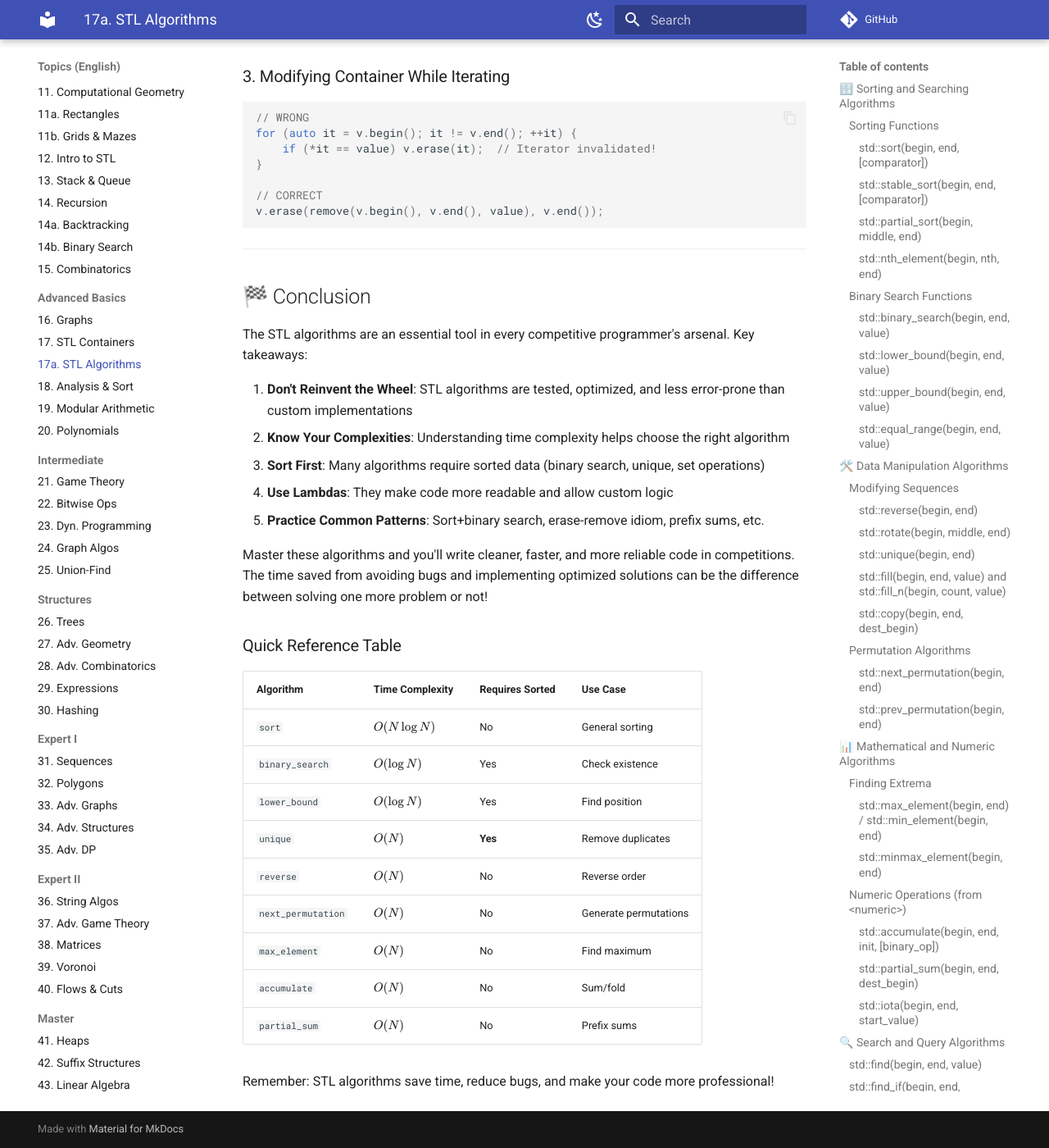
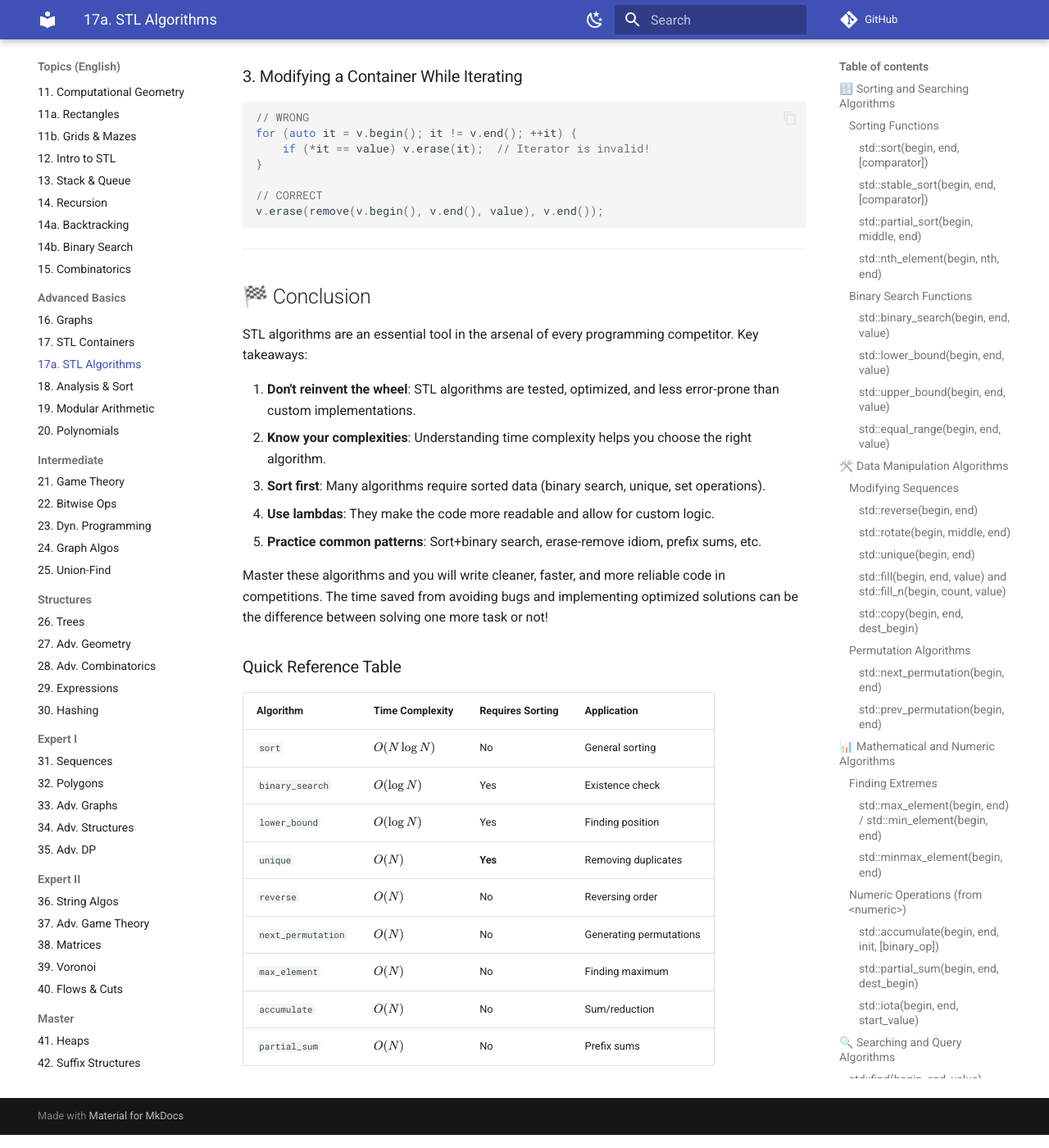
Before and after one commit to KadirYazadzhi/Informatics-Olympiad-Topics, an MkDocs documentation site: the page built from docs/EN/17a_STL_Algorithms.md, in a window 1280 px wide and 1400 px high, scrolled down 13947 px. Shown: the whole window at 82% size. Built offline with MkDocs 1.6.1 and Material for MkDocs 9.7.7, drawn with Linux system fonts in a browser that asks for light colours; comment, search, counter and statistics services are not loaded; some of the changed text lies outside the part shown.

Commit message:
docs: literal translation of Topic 17a from BG to EN

````diff
--- a/docs/EN/17a_STL_Algorithms.md
+++ b/docs/EN/17a_STL_Algorithms.md
@@ -1,19 +1,19 @@
 # ⚙️ Algorithms in STL
 
-The Standard Template Library (STL) is one of the most powerful features of C++, providing a comprehensive collection of algorithms that every competitive programmer should master. The `<algorithm>` header contains over 100 well-tested, highly optimized functions for working with containers, making your code cleaner, faster, and less error-prone.
+The Standard Template Library (STL) is one of the most powerful functionalities of C++, providing an extensive collection of algorithms that every programming competitor must master. The `<algorithm>` header contains over 100 well-tested, highly optimized functions for working with containers, making your code cleaner, faster, and less error-prone.
 
 Understanding and effectively using STL algorithms is crucial for competitive programming because:
-- **Performance**: STL algorithms are optimized by experts and often outperform hand-written code
-- **Reliability**: They are thoroughly tested and less prone to bugs
-- **Readability**: Code using STL algorithms is more expressive and easier to understand
-- **Time-saving**: Writing less code means more time for problem-solving
+- **Performance**: STL algorithms are optimized by experts and often outperform hand-written code.
+- **Reliability**: They are thoroughly tested and less susceptible to errors.
+- **Readability**: Code using STL algorithms is more expressive and easier to understand.
+- **Time Saving**: Writing less code means more time for solving problems.
 
 ## 🔢 Sorting and Searching Algorithms
 
 ### Sorting Functions
 
 #### `std::sort(begin, end, [comparator])`
-The workhorse sorting algorithm with **$O(N \log N)$ time complexity** and typically uses an optimized implementation of quicksort, heapsort, or introsort.
+The basic sorting algorithm with **complexity $O(N \log N)$**, usually using an optimized implementation of quicksort, heapsort, or introsort.
 
 ```cpp
 #include <algorithm>
@@ -23,15 +23,15 @@ using namespace std;
 int main() {
     vector<int> v = {5, 2, 8, 1, 9};
 
-    // Sort in ascending order
+    // Sorting in ascending order
     sort(v.begin(), v.end());
     // Result: {1, 2, 5, 8, 9}
 
-    // Sort in descending order using greater comparator
+    // Sorting in descending order with the greater comparator
     sort(v.begin(), v.end(), greater<int>());
     // Result: {9, 8, 5, 2, 1}
 
-    // Custom comparator for pairs - sort by second element
+    // Custom comparator for pairs - sorting by the second element
     vector<pair<int, int>> pairs = {{1, 5}, {2, 3}, {3, 7}};
     sort(pairs.begin(), pairs.end(),
          [](const pair<int,int>& a, const pair<int,int>& b) {
@@ -44,12 +44,12 @@ int main() {
 ```
 
 **Important considerations:**
-- Not stable (relative order of equal elements is not guaranteed)
-- Works with any random-access container (vector, array, deque)
-- Requires elements to be comparable with `<` operator or custom comparator
+- It is not stable (the relative order of equal elements is not guaranteed).
+- Works with any random-access container (vector, array, deque).
+- Requires elements to be comparable using the `<` operator or a custom comparator.
 
 #### `std::stable_sort(begin, end, [comparator])`
-Similar to `sort()` but **guarantees stability** - elements that compare equal retain their relative order.
+Similar to `sort()`, but **guarantees stability** - elements that are equal retain their relative order.
 
 ```cpp
 struct Student {
@@ -61,59 +61,59 @@ vector<Student> students = {
     {"Alice", 85}, {"Bob", 90}, {"Charlie", 85}, {"David", 90}
 };
 
-// First sort by name
+// First, sorting by name
 sort(students.begin(), students.end(),
      [](const Student& a, const Student& b) { return a.name < b.name; });
 // Alice, Bob, Charlie, David
 
-// Then stable_sort by grade - students with same grade keep name order
+// Then, stable_sort by grade - students with the same grade retain their name order
 stable_sort(students.begin(), students.end(),
             [](const Student& a, const Student& b) { return a.grade < b.grade; });
 // Result: Alice(85), Charlie(85), Bob(90), David(90)
 // Notice Alice before Charlie, Bob before David
 ```
 
-**Time Complexity:** $O(N \log N)$ but may use more memory than regular sort.
+**Time complexity:** $O(N \log N)$, but may use more memory than regular sort.
 
 #### `std::partial_sort(begin, middle, end)`
-When you only need the smallest (or largest) K elements sorted:
+When you need only the smallest (or largest) K elements sorted:
 
 ```cpp
 vector<int> v = {9, 5, 7, 1, 3, 8, 2, 6, 4};
 
 // Get the 3 smallest elements in sorted order
 partial_sort(v.begin(), v.begin() + 3, v.end());
-// First 3 elements: {1, 2, 3}, rest: unspecified order
+// The first 3 elements: {1, 2, 3}, the rest: undefined order
 
 // Time complexity: O(N log K) where K = 3
 ```
 
-**Use case:** Finding top K elements is faster than sorting everything.
+**Application:** Finding the top K elements is faster than sorting everything.
 
 #### `std::nth_element(begin, nth, end)`
-Partially sorts so that element at position `nth` is in its sorted position, all elements before it are smaller or equal, and all after are greater or equal.
+Partially sorts such that the element at the `nth` position is in its sorted position, all elements before it are smaller or equal, and all elements after it are larger or equal.
 
 ```cpp
 vector<int> v = {3, 1, 4, 1, 5, 9, 2, 6};
 
-// Find median
+// Find the median
 nth_element(v.begin(), v.begin() + v.size()/2, v.end());
 int median = v[v.size()/2];
 
-// Time complexity: O(N) on average - much faster than full sort!
+// Time complexity: O(N) on average - much faster than full sorting!
 ```
 
 **Applications:**
-- Finding median in $O(N)$
-- Finding k-th smallest element
-- Partitioning data around a pivot
+- Finding the median in $O(N)$.
+- Finding the k-th smallest element.
+- Partitioning data around a pivot.
 
 ### Binary Search Functions
 
 All binary search functions require the range to be **sorted** first!
 
 #### `std::binary_search(begin, end, value)`
-Returns `true` if value exists in the range, `false` otherwise.
+Returns `true` if the value exists in the range, `false` otherwise.
 
 ```cpp
 vector<int> v = {1, 2, 3, 5, 8, 13, 21};
@@ -124,34 +124,34 @@ bool missing = binary_search(v.begin(), v.end(), 7);   // false
 // Time complexity: O(log N)
 ```
 
-**Limitation:** Only tells if element exists, not its position.
+**Limitation:** It only says whether the element exists, but not its position.
 
 #### `std::lower_bound(begin, end, value)`
-Returns iterator to **first element that is NOT less than** value (i.e., $\ge$ value).
+Returns an iterator to the **first element that is NOT smaller than** the value (i.e., $\ge$ value).
 
 ```cpp
 vector<int> v = {1, 2, 2, 2, 5, 8, 8, 13};
 
 auto it = lower_bound(v.begin(), v.end(), 2);
-// Points to first 2 at index 1
+// Points to the first 2 at index 1
 
-int index = it - v.begin();  // Get index: 1
+int index = it - v.begin();  // Get the index: 1
 
 auto it2 = lower_bound(v.begin(), v.end(), 7);
 // Points to 8 (first element >= 7)
 ```
 
-**Common use cases:**
+**Commonly used cases:**
 ```cpp
-// Count occurrences of value in sorted array
+// Count occurrences of a value in a sorted array
 auto lb = lower_bound(v.begin(), v.end(), value);
 auto ub = upper_bound(v.begin(), v.end(), value);
 int count = ub - lb;
 
-// Insert value maintaining sorted order
+// Insert a value while maintaining sorted order
 v.insert(lower_bound(v.begin(), v.end(), value), value);
 
-// Check if value exists and get position
+// Check if the value exists and get its position
 auto it = lower_bound(v.begin(), v.end(), value);
 if (it != v.end() && *it == value) {
     // Found at position (it - v.begin())
@@ -159,7 +159,7 @@ if (it != v.end() && *it == value) {
 ```
 
 #### `std::upper_bound(begin, end, value)`
-Returns iterator to **first element that is greater than** value (i.e., $>$ value).
+Returns an iterator to the **first element that is greater than** the value (i.e., $>$ value).
 
 ```cpp
 vector<int> v = {1, 2, 2, 2, 5, 8, 8, 13};
@@ -170,7 +170,7 @@ auto it = upper_bound(v.begin(), v.end(), 2);
 // Find range of equal elements
 auto lb = lower_bound(v.begin(), v.end(), 2);
 auto ub = upper_bound(v.begin(), v.end(), 2);
-// Range [lb, ub) contains all 2's
+// The range [lb, ub) contains all 2s
 ```
 
 #### `std::equal_range(begin, end, value)`
@@ -204,7 +204,7 @@ reverse(s.begin(), s.end());
 ```
 
 #### `std::rotate(begin, middle, end)`
-Rotates elements so that `middle` becomes the first element.
+Rotates the elements such that `middle` becomes the first element.
 
 ```cpp
 vector<int> v = {1, 2, 3, 4, 5};
@@ -220,30 +220,30 @@ rotate(v.rbegin(), v.rbegin() + k, v.rend());
 ```
 
 #### `std::unique(begin, end)`
-Removes **consecutive** duplicate elements. Returns iterator to new end.
+Removes **consecutive** duplicate elements. Returns an iterator to the new end.
 
-**Critical**: Must sort first to remove ALL duplicates!
+**Critical**: You must sort first to remove ALL duplicates!
 
 ```cpp
 vector<int> v = {1, 2, 2, 3, 2, 4, 4, 5};
 
 // WRONG: Without sorting
 auto new_end = unique(v.begin(), v.end());
-// Only removes consecutive duplicates: {1, 2, 3, 2, 4, 5}
+// Removes only consecutive duplicates: {1, 2, 3, 2, 4, 5}
 
 // CORRECT: With sorting
 sort(v.begin(), v.end());
 // {1, 2, 2, 2, 3, 4, 4, 5}
 new_end = unique(v.begin(), v.end());
-v.erase(new_end, v.end());  // Actually remove elements
+v.erase(new_end, v.end());  // Actually remove the elements
 // Result: {1, 2, 3, 4, 5}
 
-// One-liner idiom:
+// One-line idiom:
 v.erase(unique(v.begin(), v.end()), v.end());
 ```
 
 #### `std::fill(begin, end, value)` and `std::fill_n(begin, count, value)`
-Assigns value to all elements in range.
+Assigns a value to all elements in the range.
 
 ```cpp
 vector<int> v(5);
@@ -273,7 +273,7 @@ copy(src.begin(), src.end(), ostream_iterator<int>(cout, " "));
 ### Permutation Algorithms
 
 #### `std::next_permutation(begin, end)`
-Transforms range to next lexicographically greater permutation. Returns `true` if successful, `false` if already at last permutation.
+Transforms the range into the next lexicographical larger permutation. Returns `true` if successful, `false` if it is already at the last permutation.
 
 ```cpp
 vector<int> v = {1, 2, 3};
@@ -296,12 +296,12 @@ do {
 ```cpp
 // Generate all permutations of a string
 string s = "ABC";
-sort(s.begin(), s.end());  // Must start sorted!
+sort(s.begin(), s.end());  // You must start sorted!
 do {
     cout << s << "\n";
 } while(next_permutation(s.begin(), s.end()));
 
-// Count permutations until condition met
+// Count permutations until a condition is met
 int count = 0;
 do {
     count++;
@@ -310,10 +310,10 @@ do {
 ```
 
 #### `std::prev_permutation(begin, end)`
-Similar to `next_permutation` but generates previous permutation.
+Similar to `next_permutation`, but generates the previous permutation.
 
 ```cpp
-vector<int> v = {3, 2, 1};  // Start from largest
+vector<int> v = {3, 2, 1};  // Start from the largest
 
 do {
     for(int x : v) cout << x << " ";
@@ -323,10 +323,10 @@ do {
 
 ## 📊 Mathematical and Numeric Algorithms
 
-### Finding Extrema
+### Finding Extremes
 
 #### `std::max_element(begin, end)` / `std::min_element(begin, end)`
-Returns iterator to the maximum/minimum element.
+Returns an iterator to the maximum/minimum element.
 
 ```cpp
 vector<int> v = {3, 1, 4, 1, 5, 9, 2, 6};
@@ -362,7 +362,7 @@ cout << "Min: " << *min_it << ", Max: " << *max_it << "\n";
 ### Numeric Operations (from `<numeric>`)
 
 #### `std::accumulate(begin, end, init, [binary_op])`
-Computes sum or custom fold operation.
+Calculates a sum or a custom reduction operation.
 
 ```cpp
 #include <numeric>
@@ -398,28 +398,28 @@ vector<int> prefix(5);
 partial_sum(v.begin(), v.end(), prefix.begin());
 // prefix = {1, 3, 6, 10, 15}
 
-// Can also do in-place
+// Can also be done in-place
 partial_sum(v.begin(), v.end(), v.begin());
 ```
 
 #### `std::iota(begin, end, start_value)`
-Fills range with incrementing values starting from `start_value`.
+Fills a range with increasing values starting from `start_value`.
 
 ```cpp
 vector<int> v(10);
 iota(v.begin(), v.end(), 1);
 // Result: {1, 2, 3, 4, 5, 6, 7, 8, 9, 10}
 
-// Create index array
+// Create an array of indices
 vector<int> indices(n);
 iota(indices.begin(), indices.end(), 0);
 // indices = {0, 1, 2, ..., n-1}
 ```
 
-## 🔍 Search and Query Algorithms
+## 🔍 Searching and Query Algorithms
 
 #### `std::find(begin, end, value)`
-Linear search for value. Returns iterator to first occurrence or `end` if not found.
+Linear search for a value. Returns an iterator to the first occurrence or `end` if not found.
 
 ```cpp
 vector<int> v = {1, 2, 3, 4, 5};
@@ -433,27 +433,27 @@ if (it != v.end()) {
 ```
 
 #### `std::find_if(begin, end, predicate)`
-Finds first element satisfying predicate.
+Finds the first element satisfying the predicate.
 
 ```cpp
 vector<int> v = {1, 2, 3, 4, 5, 6, 7, 8};
 
-// Find first even number
+// Find the first even number
 auto it = find_if(v.begin(), v.end(), [](int x) { return x % 2 == 0; });
 // Points to 2
 
-// Find first number > 5
+// Find the first number > 5
 auto it2 = find_if(v.begin(), v.end(), [](int x) { return x > 5; });
 // Points to 6
 ```
 
 #### `std::count(begin, end, value)` / `std::count_if(begin, end, predicate)`
-Counts occurrences of value or elements satisfying predicate.
+Counts occurrences of a value or elements satisfying the predicate.
 
 ```cpp
 vector<int> v = {1, 2, 2, 3, 2, 4, 5};
 
-int count = count(v.begin(), v.end(), 2);
+int count_val = count(v.begin(), v.end(), 2);
 // Result: 3
 
 int even_count = count_if(v.begin(), v.end(), [](int x) { return x % 2 == 0; });
@@ -461,7 +461,7 @@ int even_count = count_if(v.begin(), v.end(), [](int x) { return x % 2 == 0; });
 ```
 
 #### `std::all_of`, `std::any_of`, `std::none_of`
-Check if predicate is true for all/any/none of the elements.
+Checks whether the predicate is true for all/any/none of the elements.
 
 ```cpp
 vector<int> v = {2, 4, 6, 8, 10};
@@ -507,7 +507,7 @@ set_difference(a.begin(), a.end(), b.begin(), b.end(), back_inserter(result));
 ## 🚀 Advanced Algorithms
 
 #### `std::partition(begin, end, predicate)`
-Reorders elements so those satisfying predicate come first. Returns iterator to first element not satisfying predicate.
+Rearranges elements such that those satisfying the predicate come first. Returns an iterator to the first element not satisfying the predicate.
 
 ```cpp
 vector<int> v = {1, 2, 3, 4, 5, 6, 7, 8};
@@ -521,7 +521,7 @@ auto pivot = partition(v.begin(), v.end(), [](int x) { return x % 2 == 0; });
 ```
 
 #### `std::transform(begin, end, dest_begin, unary_op)`
-Applies operation to each element and stores result.
+Applies an operation to each element and stores the result.
 
 ```cpp
 vector<int> v = {1, 2, 3, 4, 5};
@@ -531,19 +531,19 @@ transform(v.begin(), v.end(), squares.begin(),
           [](int x) { return x * x; });
 // squares = {1, 4, 9, 16, 25}
 
-// In-place transformation
+// Transformation in-place
 transform(v.begin(), v.end(), v.begin(),
           [](int x) { return x * 2; });
 // v = {2, 4, 6, 8, 10}
 ```
 
 #### `std::remove(begin, end, value)` and `std::remove_if(begin, end, predicate)`
-"Removes" elements by moving them to the end. **Must call `erase()` to actually delete!**
+"Removes" elements by moving them towards the end. **You must call `erase()` to actually delete them!**
 
 ```cpp
 vector<int> v = {1, 2, 3, 2, 4, 2, 5};
 
-// Remove all 2's
+// Remove all 2s
 auto new_end = remove(v.begin(), v.end(), 2);
 v.erase(new_end, v.end());
 // v = {1, 3, 4, 5}
@@ -597,33 +597,33 @@ sort(students.begin(), students.end(),
      });
 ```
 
-## 🎓 Common Competitive Programming Patterns
+## 🎓 Common Patterns in Competitive Programming
 
 ### Pattern 1: Sort + Binary Search
 ```cpp
-// Problem: Count elements in range [L, R]
+// Task: Number of elements in range [L, R]
 sort(v.begin(), v.end());
 auto left = lower_bound(v.begin(), v.end(), L);
 auto right = upper_bound(v.begin(), v.end(), R);
 int count = right - left;
 ```
 
-### Pattern 2: Sort + Unique (Remove Duplicates)
+### Pattern 2: Sort + Unique (Removing Duplicates)
 ```cpp
-// Problem: Count distinct elements
+// Task: Count distinct elements
 sort(v.begin(), v.end());
 int distinct = unique(v.begin(), v.end()) - v.begin();
 ```
 
 ### Pattern 3: Sort + Two Pointers
 ```cpp
-// Problem: Find pair with sum equal to target
+// Task: Find pair with sum equal to target
 sort(v.begin(), v.end());
 int left = 0, right = n - 1;
 while (left < right) {
     int sum = v[left] + v[right];
     if (sum == target) {
-        // Found pair
+        // Pair found
         break;
     } else if (sum < target) {
         left++;
@@ -635,7 +635,7 @@ while (left < right) {
 
 ### Pattern 4: Prefix Sums
 ```cpp
-// Problem: Range sum queries
+// Task: Range sum queries
 vector<int> prefix(n + 1, 0);
 partial_sum(v.begin(), v.end(), prefix.begin() + 1);
 
@@ -643,18 +643,18 @@ partial_sum(v.begin(), v.end(), prefix.begin() + 1);
 int range_sum = prefix[R + 1] - prefix[L];
 ```
 
-### Pattern 5: Generate and Test Permutations
+### Pattern 5: Generating and Testing Permutations
 ```cpp
-// Problem: Find permutation satisfying condition
+// Task: Find a permutation satisfying a condition
 sort(v.begin(), v.end());
 do {
     if (check_condition(v)) {
         return true;
     }
-} while (next_permutation(v.begin(), v.end()));
+} while(next_permutation(v.begin(), v.end()));
 ```
 
-## ⚠️ Common Pitfalls
+## ⚠️ Common Errors
 
 ### 1. Forgetting to Sort Before Binary Search
 ```cpp
@@ -665,17 +665,17 @@ sort(v.begin(), v.end());
 binary_search(v.begin(), v.end(), 5);  // CORRECT
 ```
 
-### 2. Not Using Erase After Remove
+### 2. Not Using erase After remove
 ```cpp
-remove(v.begin(), v.end(), value);  // Elements still in vector!
+remove(v.begin(), v.end(), value);  // The elements are still in the vector!
 v.erase(remove(v.begin(), v.end(), value), v.end());  // CORRECT
 ```
 
-### 3. Modifying Container While Iterating
+### 3. Modifying a Container While Iterating
 ```cpp
 // WRONG
 for (auto it = v.begin(); it != v.end(); ++it) {
-    if (*it == value) v.erase(it);  // Iterator invalidated!
+    if (*it == value) v.erase(it);  // Iterator is invalid!
 }
 
 // CORRECT
@@ -686,28 +686,26 @@ v.erase(remove(v.begin(), v.end(), value), v.end());
 
 ## 🏁 Conclusion
 
-The STL algorithms are an essential tool in every competitive programmer's arsenal. Key takeaways:
+STL algorithms are an essential tool in the arsenal of every programming competitor. Key takeaways:
 
-1. **Don't Reinvent the Wheel**: STL algorithms are tested, optimized, and less error-prone than custom implementations
-2. **Know Your Complexities**: Understanding time complexity helps choose the right algorithm
-3. **Sort First**: Many algorithms require sorted data (binary search, unique, set operations)
-4. **Use Lambdas**: They make code more readable and allow custom logic
-5. **Practice Common Patterns**: Sort+binary search, erase-remove idiom, prefix sums, etc.
+1. **Don't reinvent the wheel**: STL algorithms are tested, optimized, and less error-prone than custom implementations.
+2. **Know your complexities**: Understanding time complexity helps you choose the right algorithm.
+3. **Sort first**: Many algorithms require sorted data (binary search, unique, set operations).
+4. **Use lambdas**: They make the code more readable and allow for custom logic.
+5. **Practice common patterns**: Sort+binary search, erase-remove idiom, prefix sums, etc.
 
-Master these algorithms and you'll write cleaner, faster, and more reliable code in competitions. The time saved from avoiding bugs and implementing optimized solutions can be the difference between solving one more problem or not!
+Master these algorithms and you will write cleaner, faster, and more reliable code in competitions. The time saved from avoiding bugs and implementing optimized solutions can be the difference between solving one more task or not!
 
 ### Quick Reference Table
 
-| Algorithm | Time Complexity | Requires Sorted | Use Case |
-|-----------|----------------|-----------------|----------|
+| Algorithm | Time Complexity | Requires Sorting | Application |
+|-----------|-----------------|------------------|-------------|
 | `sort` | $O(N \log N)$ | No | General sorting |
-| `binary_search` | $O(\log N)$ | Yes | Check existence |
-| `lower_bound` | $O(\log N)$ | Yes | Find position |
-| `unique` | $O(N)$ | **Yes** | Remove duplicates |
-| `reverse` | $O(N)$ | No | Reverse order |
-| `next_permutation` | $O(N)$ | No | Generate permutations |
-| `max_element` | $O(N)$ | No | Find maximum |
-| `accumulate` | $O(N)$ | No | Sum/fold |
+| `binary_search` | $O(\log N)$ | Yes | Existence check |
+| `lower_bound` | $O(\log N)$ | Yes | Finding position |
+| `unique` | $O(N)$ | **Yes** | Removing duplicates |
+| `reverse` | $O(N)$ | No | Reversing order |
+| `next_permutation` | $O(N)$ | No | Generating permutations |
+| `max_element` | $O(N)$ | No | Finding maximum |
+| `accumulate` | $O(N)$ | No | Sum/reduction |
 | `partial_sum` | $O(N)$ | No | Prefix sums |
-
-Remember: STL algorithms save time, reduce bugs, and make your code more professional!
````
Also changed, not shown: other parts of docs/EN/17a_STL_Algorithms.md (+8 -8 lines).
